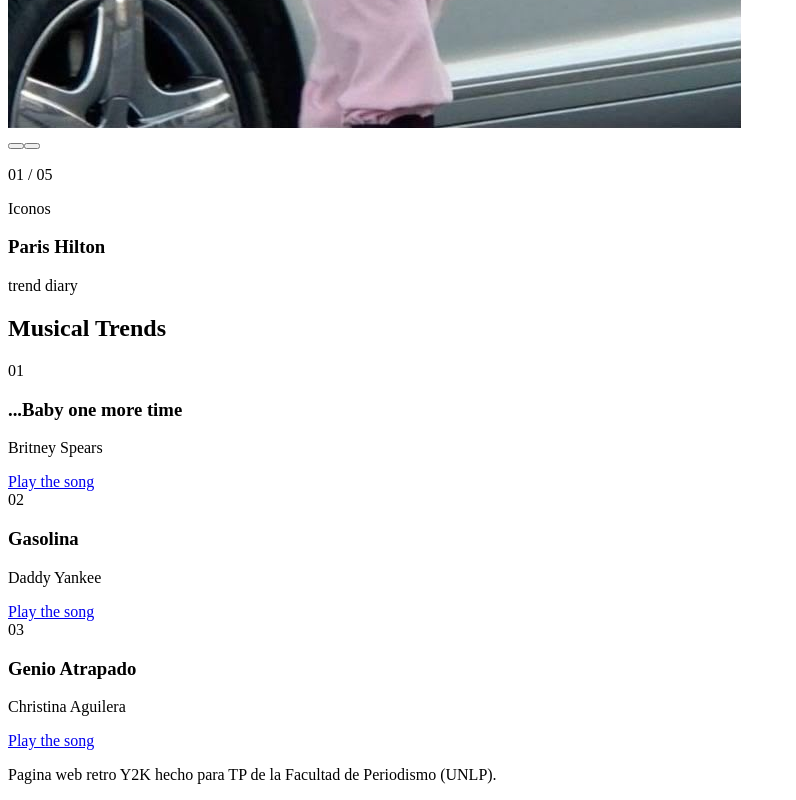
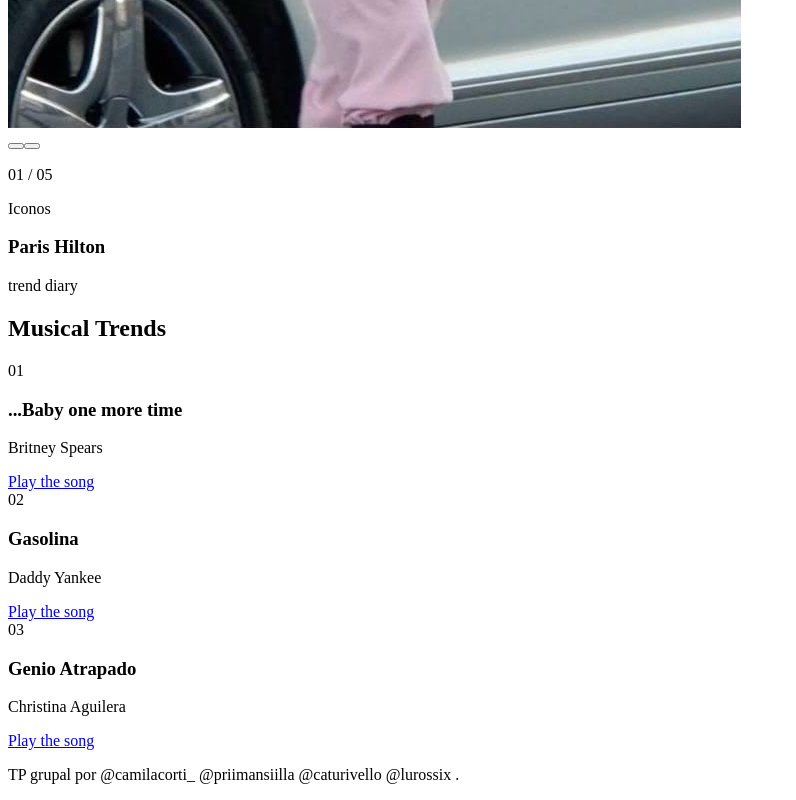
Before and after one commit to tomimendoza1/Paginaweb00s, a React (Vite) app: page / in a window 1280 px wide. Shown: the part 3073-3873 px from the top of the page, without its empty margins (0-796 px from the left). Built offline with nearby package versions, Linux system fonts and the light colour scheme; the HTML template or start-up script is replaced by a standard one.

Commit message:
Update content.js

```diff
--- a/src/content.js
+++ b/src/content.js
@@ -329,6 +329,6 @@
     items: ['Mini bag', 'Butterfly clips', 'Gloss', 'Platform shoes', 'Tinted shades'],
   },
   footer: {
-    text: 'Pagina web retro Y2K hecho para TP de la Facultad de Periodismo (UNLP).',
+    text: 'TP grupal por @camilacorti_ @priimansiilla @caturivello @lurossix .',
   },
 };
```
